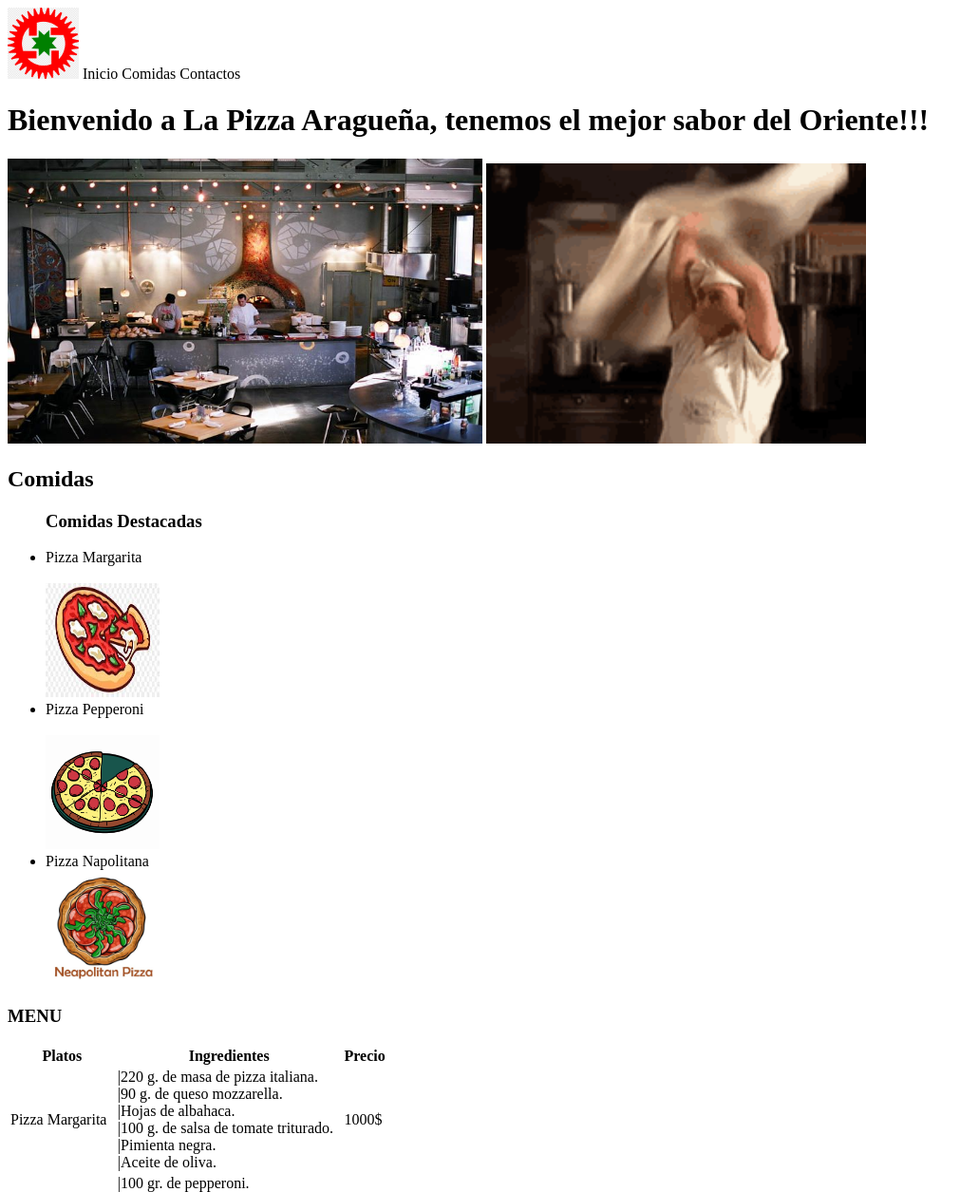
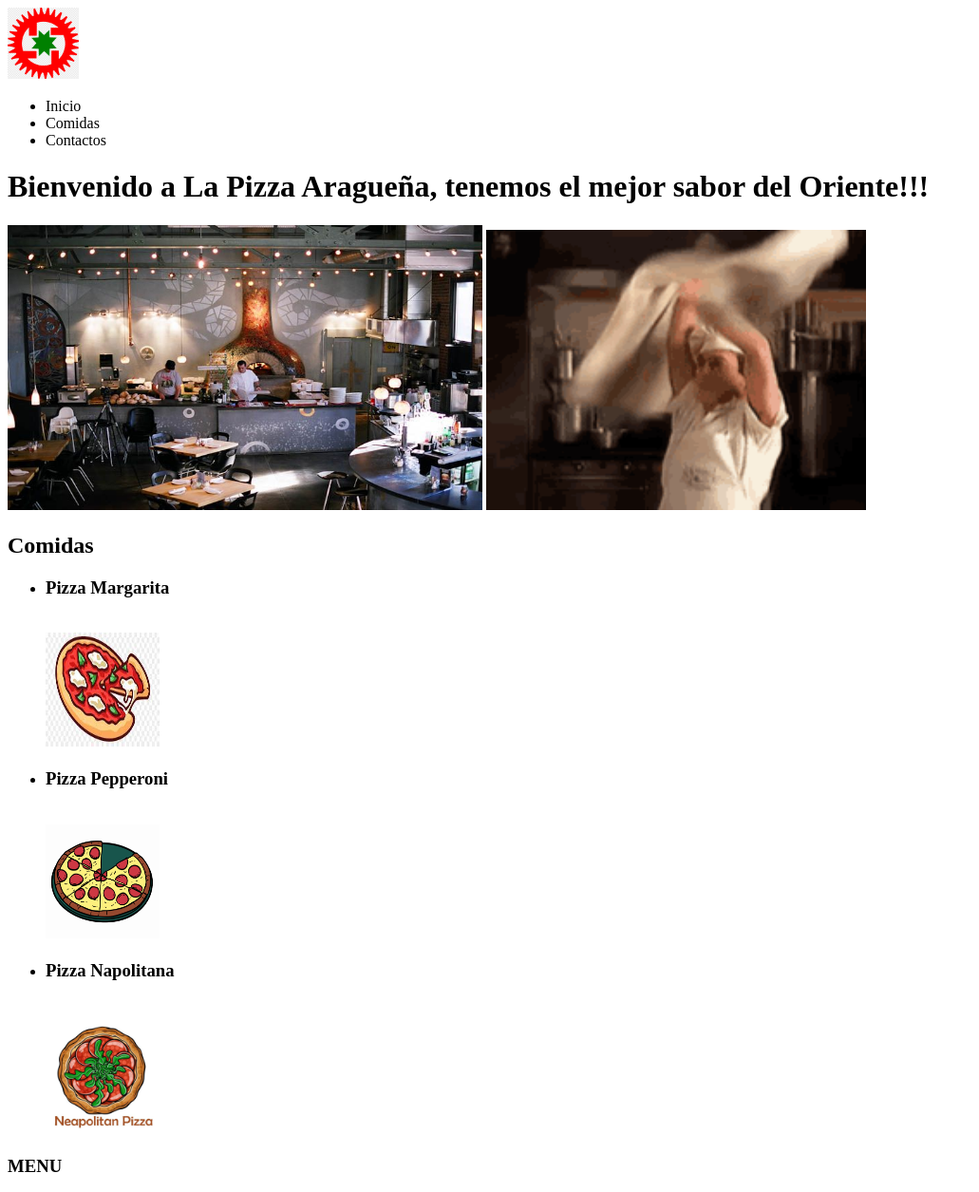
Before and after one commit to Nepthaz/Restaurante-Pizza-by-Ricardo, a plain HTML site: page index.html in a window 1280 px wide. Shown: the top 1255 px of the page at 95% size, without its empty margins (0-1031 px from the left). Drawn offline with Linux system fonts and the light colour scheme.

Commit message:
Update index.html
new unorganized lists and added an imput type submit for the form

```diff
--- a/index.html
+++ b/index.html
@@ -13,9 +13,13 @@
         width="75"
         height="75">
 
-        <a>Inicio</a>
-        <a>Comidas</a>
-        <a>Contactos</a>
+        <ul>
+
+           <li>Inicio</li>
+           <li>Comidas</li>
+           <li>Contactos</li>
+
+         </ul>
     </nav>
 
     <main>
@@ -40,29 +44,34 @@
 
         <h2>Comidas</h2>
 
-        <ul> <h3>Comidas Destacadas</h3>
-            <li>Pizza Margarita </li> <br>
+        <ul>
+
+            <li>
+                <h3>Pizza Margarita </h3> <br>
                     <img
                     src="img/PizzaMargarita.jpeg"
                     alt="PizzaMargar"
                     width="120"
                     height="120">
+            </li>
 
-
-            <li>Pizza Pepperoni</li> <br>
+            <li>
+                <h3>Pizza Pepperoni</h3> <br>
                     <img
                     src="img/PizzaPepperoni.jpg"
                     alt="PizzaPepper"
                     width="120"
                     height="120">
+            </li>
 
-
-            <li> Pizza Napolitana <br>
+            <li>
+                <h3> Pizza Napolitana <h3> <br>
                     <img
                     src="img/PizzaNapolitana.jpg"
                     alt="PizzaNapoli"
                     width="120"
                     height="120">
+            </li>
         </ul>
 
     </section>
@@ -133,6 +142,10 @@
 
             <input type="checkbox" name="Palomita" id=""> ¿Quieres suscribirte a nuestro sitio web, para recibir promociones y actualizaciones del restaurante?
 
+            <br>
+            <br>
+
+            <input type="submit" value="Inicio de Sesion">
         </form>
 
 
```
Lines whose indentation alone changed are shown as unchanged.
